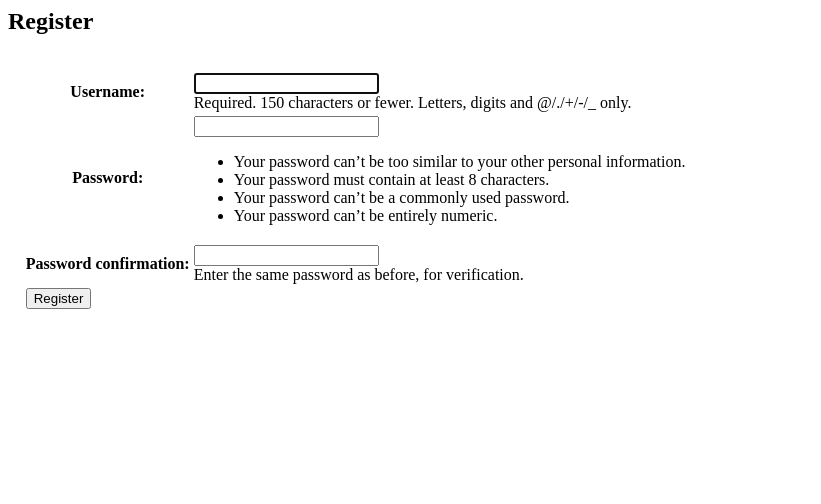
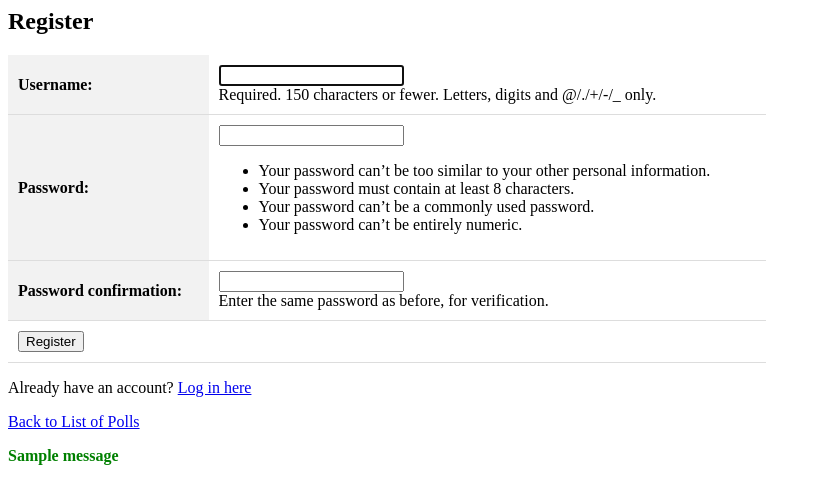
Before and after one commit to gooddinosaur/ku-polls, a Django app: page /signup/ in a window 1280 px wide. Shown: the top 504 px of the page, without its empty margins (0-821 px from the left). Run offline with Django 5.2, Linux system fonts and the light colour scheme; one stand-in notice (Sample message) is shown.

Commit message:
Edit default value in settings.py and improve signup page.

```diff
--- a/mysite/settings.py
+++ b/mysite/settings.py
@@ -23,9 +23,9 @@ BASE_DIR = Path(__file__).resolve().parent.parent
 SECRET_KEY = config('SECRET_KEY', default='your-default-secret-key')
 
 # SECURITY WARNING: don't run with debug turned on in production!
-DEBUG = config('DEBUG', default=False, cast=bool)
+DEBUG = config('DEBUG', default=True, cast=bool)
 
-ALLOWED_HOSTS = config('ALLOWED_HOSTS', default='', cast=Csv())
+ALLOWED_HOSTS = config('ALLOWED_HOSTS', default='localhost, 127.0.0.1', cast=Csv())
 
 # Application definition
 
--- a/polls/views.py
+++ b/polls/views.py
@@ -143,17 +143,21 @@ def signup(request):
         form = UserCreationForm(request.POST)
         if form.is_valid():
             form.save()
-            # get named fields from the form data
+            # Get the cleaned form data
             username = form.cleaned_data.get('username')
-            # password input field is named 'password1'
             raw_passwd = form.cleaned_data.get('password1')
+            # Authenticate the new user
             user = authenticate(username=username, password=raw_passwd)
-            login(request, user)
-            return redirect('polls:index')
-        # what if form is not valid?
-        # we should display a message in signup.html
+            if user is not None:
+                # Log the user in and redirect them to the login page
+                login(request, user)
+                messages.success(request,
+                                 'Registration successful. '
+                                 'You are now logged in.')
+                return redirect('polls:index')
+        else:
+            messages.error(request, 'Registration failed.')
     else:
-        # create a user form and display it the signup page
         form = UserCreationForm()
     return render(request, 'registration/signup.html', {'form': form})
 
--- a/templates/registration/signup.html
+++ b/templates/registration/signup.html
@@ -1,12 +1,28 @@
+{% load static %}
+<link rel="stylesheet" href="{% static 'polls/style_signup.css' %}">
+
 <h2>Register</h2>
+
 <form method="POST">
     {% csrf_token %}
-    <table style="padding: 2ex;">
-    {{ form.as_table }}     {# this line shows the sign-up form #}
-    <tr>
-    <td colspan="2">
-    <button type="submit">Register</button>
-    </td>
-    </tr>
+    <table>
+        {{ form.as_table }}
+        <tr>
+            <td colspan="2">
+                <button type="submit">Register</button>
+            </td>
+        </tr>
     </table>
 </form>
+
+<p>Already have an account? <a href="{% url 'login' %}">Log in here</a></p>
+
+<p><a href="{% url 'polls:index' %}" class="button">Back to List of Polls</a></p>
+
+{% if messages %}
+    <ul class="messages">
+        {% for message in messages %}
+            <li class="{{ message.tags }}">{{ message }}</li>
+        {% endfor %}
+    </ul>
+{% endif %}
```
Also changed, not shown: polls/static/polls/style.css (+13 -1 lines).
